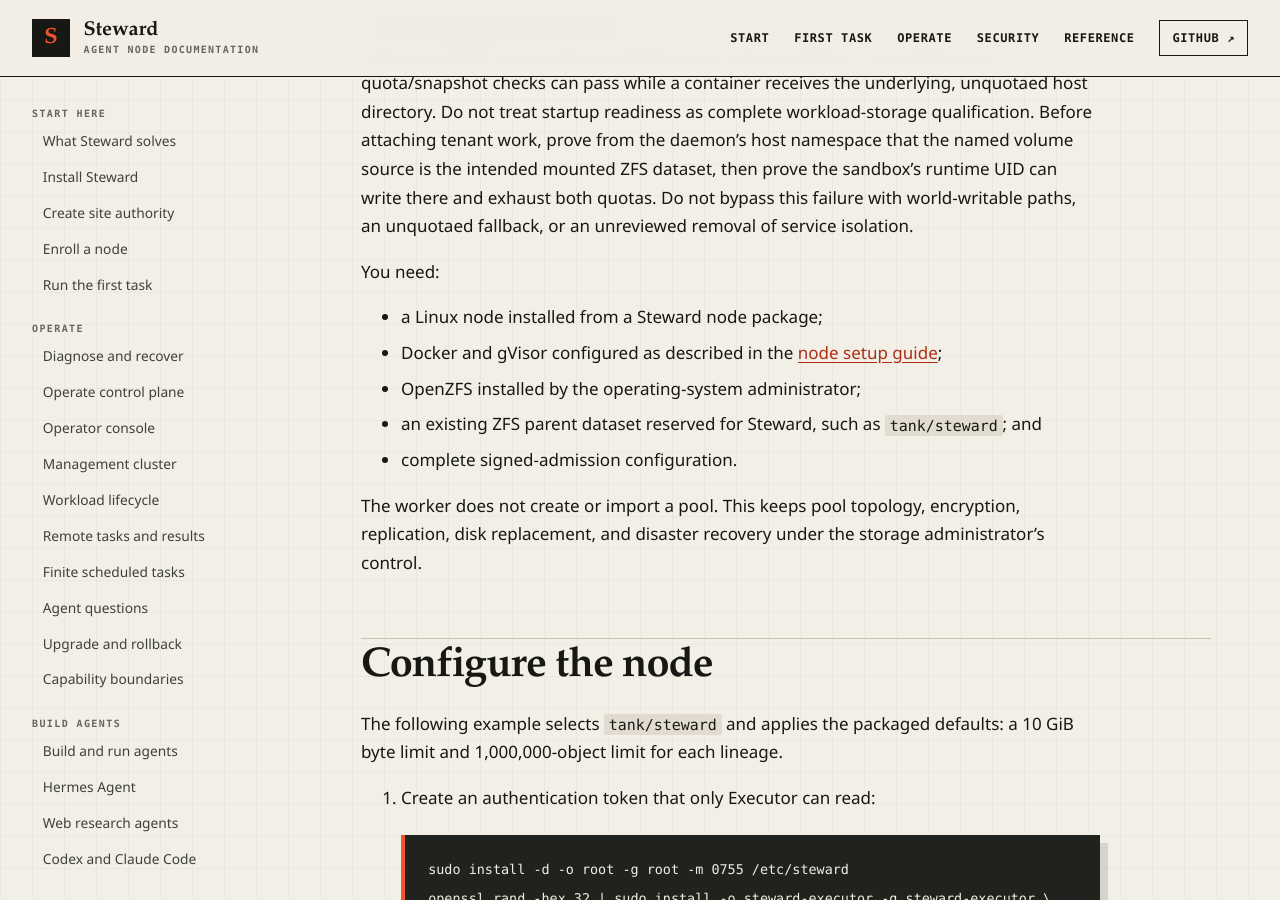
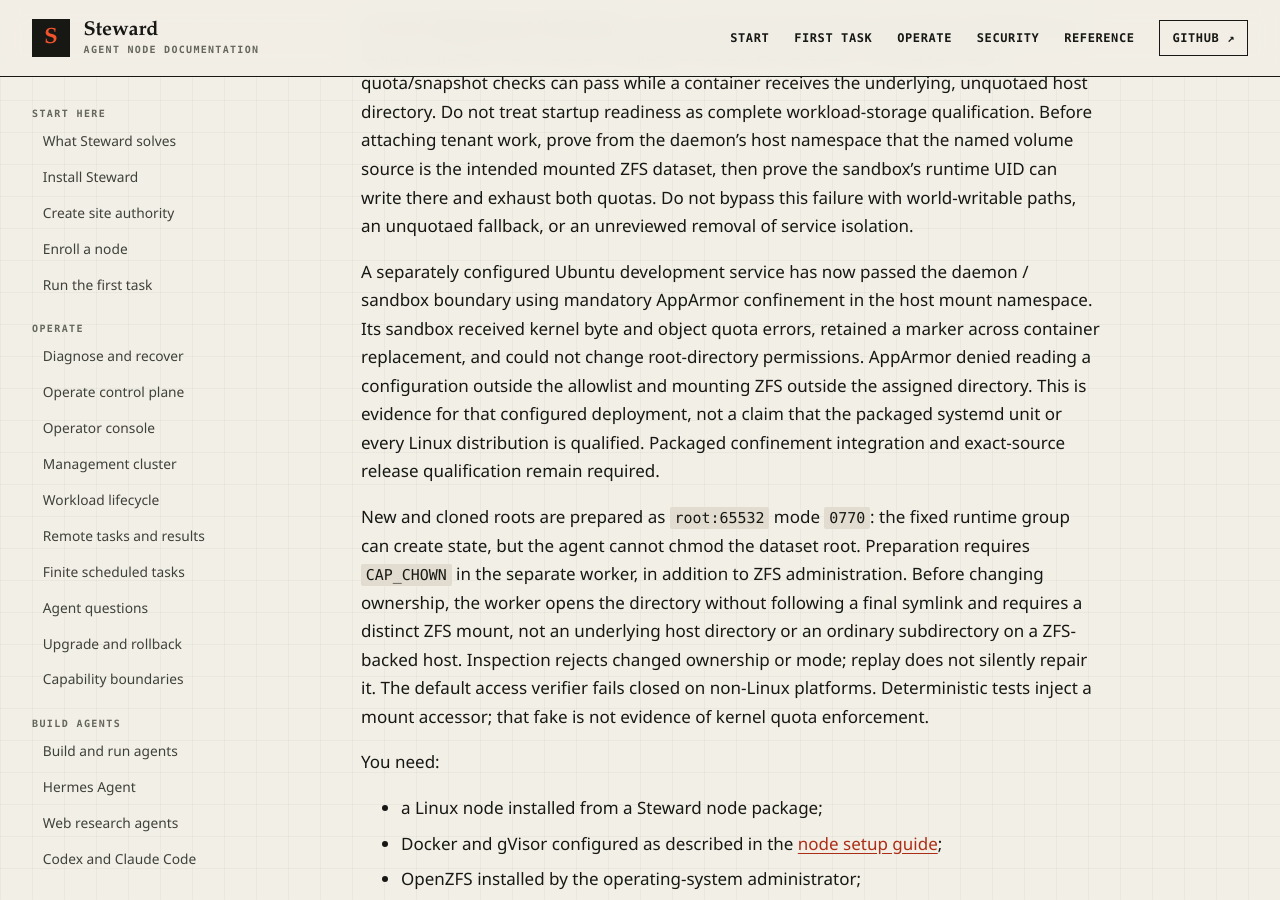
Before and after one commit to hardrails/steward, a Jekyll site: the page built from docs/guides/persistent-state.md, in a window 1280 px wide and 900 px high, scrolled down 892 px. Built offline with Jekyll 4.4.1, drawn with Linux system fonts in a browser that asks for light colours.

Commit message:
docs(storage): retain live confined sandbox quota evidence
Not-tested: Packaged confinement integration and exact-source release qualification remain outstanding.

```diff
--- a/docs/guides/persistent-state.md
+++ b/docs/guides/persistent-state.md
@@ -32,6 +32,25 @@ daemon's host namespace that the named volume source is the intended mounted ZFS
 dataset, then prove the sandbox's runtime UID can write there and exhaust both
 quotas. Do not bypass this failure with world-writable paths, an unquotaed fallback,
 or an unreviewed removal of service isolation.
+
+A separately configured Ubuntu development service has now passed the daemon /
+sandbox boundary using mandatory AppArmor confinement in the host mount namespace.
+Its sandbox received kernel byte and object quota errors, retained a marker across
+container replacement, and could not change root-directory permissions. AppArmor
+denied reading a configuration outside the allowlist and mounting ZFS outside the
+assigned directory. This is evidence for that configured deployment, not a claim
+that the packaged systemd unit or every Linux distribution is qualified. Packaged
+confinement integration and exact-source release qualification remain required.
+
+New and cloned roots are prepared as `root:65532` mode `0770`: the fixed runtime
+group can create state, but the agent cannot chmod the dataset root. Preparation
+requires `CAP_CHOWN` in the separate worker, in addition to ZFS administration.
+Before changing ownership, the worker opens the directory without following a
+final symlink and requires a distinct ZFS mount, not an underlying host directory
+or an ordinary subdirectory on a ZFS-backed host. Inspection rejects changed
+ownership or mode; replay does not silently repair it. The default access verifier
+fails closed on non-Linux platforms. Deterministic tests inject a mount accessor;
+that fake is not evidence of kernel quota enforcement.
 
 You need:
 
```
